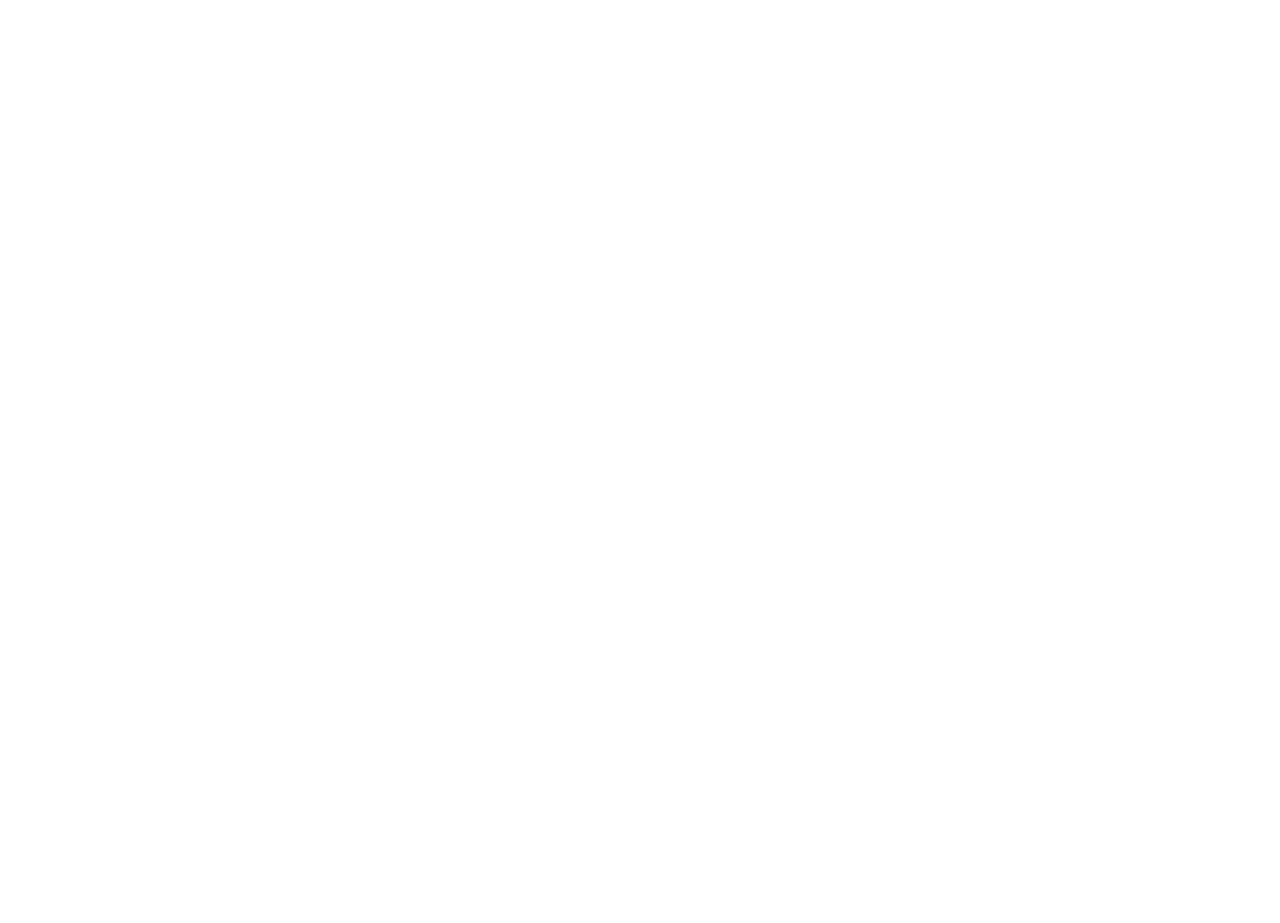
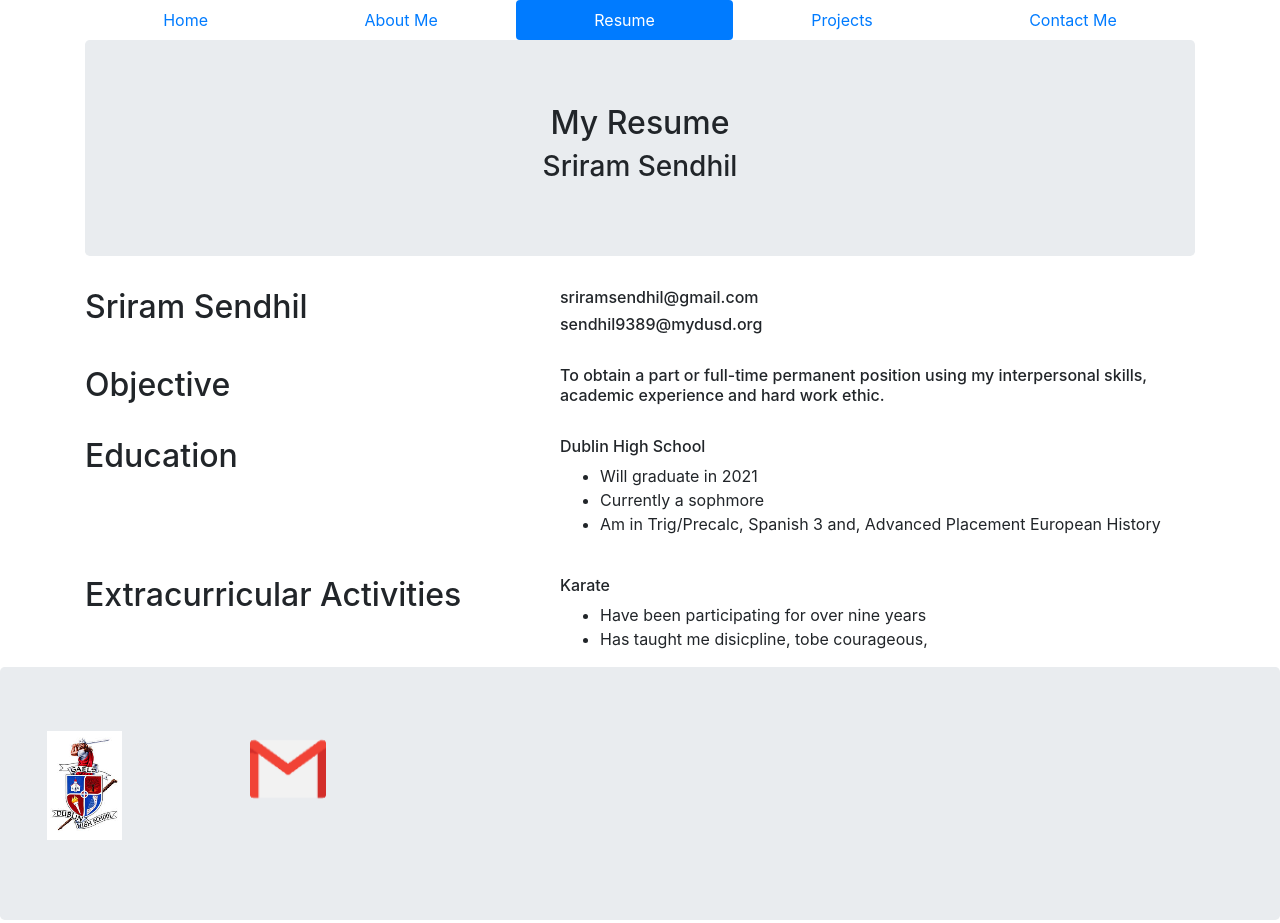
Before and after one commit to scs03/portfolio, a plain HTML site: page Sendhil_Resume.html in a window 1280 px wide. Before the commit the page ends 800 px from the top, so only its background shows below. Drawn offline with Linux system fonts and the light colour scheme.

Commit message:
11/28/2018

```diff
--- a/Sendhil_Resume.html
+++ b/Sendhil_Resume.html
@@ -0,0 +1,103 @@
+<!DOCTYPE HTML>
+<html lang="en">
+    <head>
+      <link rel="stylesheet" href="bootstrap-4.1.2-dist/css/bootstrap.css"/>
+        <meta charset="utf-8">
+        <title>Sriram Sendhil's Engineering Website</title>
+    </head>
+    <body>
+       <header>
+           <div class="container">
+             <nav class="nav nav-pills nav-fill">
+               <a class="nav-item nav-link " href="index.html">Home</a>
+               <a class="nav-item nav-link " href="Sendhil_AboutMe.html">About Me</a>
+               <a class="nav-item nav-link active" href="Sendhil_Resume.html">Resume</a>
+               <a class="nav-item nav-link " href="Sendhil_Projects.html">Projects</a>
+               <a class="nav-item nav-link " href="Sendhil_ContactMe.html">Contact Me</a>
+             </nav>
+           </div>
+        </header>
+
+        <div class="container">
+          <div class="jumbotron">
+            <div class="nav allign-center">
+              <h2 class="col-md-12" align="center">My Resume</h2>
+              <h3 class="col-md-12" align="center">Sriram Sendhil</h3>
+            </div>
+          </div>
+        </div>
+
+
+<!--         MAIN TEXT       -->
+
+        <div class="container">
+          <div class="row">
+            <div class="col-md-5">
+              <h2>Sriram Sendhil</h2>
+            </div>
+            <div class="col-md-7">
+              <h6>sriramsendhil@gmail.com</h6>
+              <h6>sendhil9389@mydusd.org</h6>
+            </div>
+          </div>
+
+          <br>
+          <div class="row">
+            <div class="col-md-5">
+              <h2>Objective</h2>
+            </div>
+            <div class="col-md-7">
+              <h6>To obtain a part or full-time permanent position using my interpersonal skills,
+              academic experience and hard work ethic.</h6>
+            </div>
+          </div>
+
+          <br>
+          <div class="row">
+            <div class="col-md-5">
+              <h2>Education</h2>
+            </div>
+            <br>
+            <div class="col-md-7">
+              <h6>Dublin High School</h6>
+              <ul>
+                <li>Will graduate in 2021</li>
+                <li>Currently a sophmore</li>
+                <li>Am in Trig/Precalc, Spanish 3 and, Advanced Placement European History</li>
+              </ul>
+            </div>
+          </div>
+
+          <br>
+          <div class="row">
+            <div class="col-md-5">
+              <h2>Extracurricular Activities</h2>
+            </div>
+            <div class="col-md-7">
+              <h6>Karate</h6>
+              <ul>
+                <li>Have been participating for over nine years</li>
+                <li>Has taught me disicpline, tobe courageous, </li>
+              </ul>
+            </div>
+          </div>
+        </div>
+
+
+<!--               FOOTER          -->
+
+        <footer>
+            <div class="jumbotron">
+              <ul class="nav">
+                <li class="nav-item col-2">
+                  <img src="Images/gaels.jpg"/>
+                  <a class="nav-link " href="Sendhil_ContactMe.html"></a>
+                </li>
+                <li class="nav-item col-2">
+                  <img src="Images/mail.png">
+                  <a class="nav-link" href="Sendhil_ContactMe.html"></a>
+                </li>
+            </ul>
+        </footer>
+    </body>
+</html>
```
Also changed, not shown: Sendhil_Projects.html (+1 -1 lines), index.html (+83 -0 lines), Images/backdrop.1.jpg (added), Images/backdrop.jpg (added).
